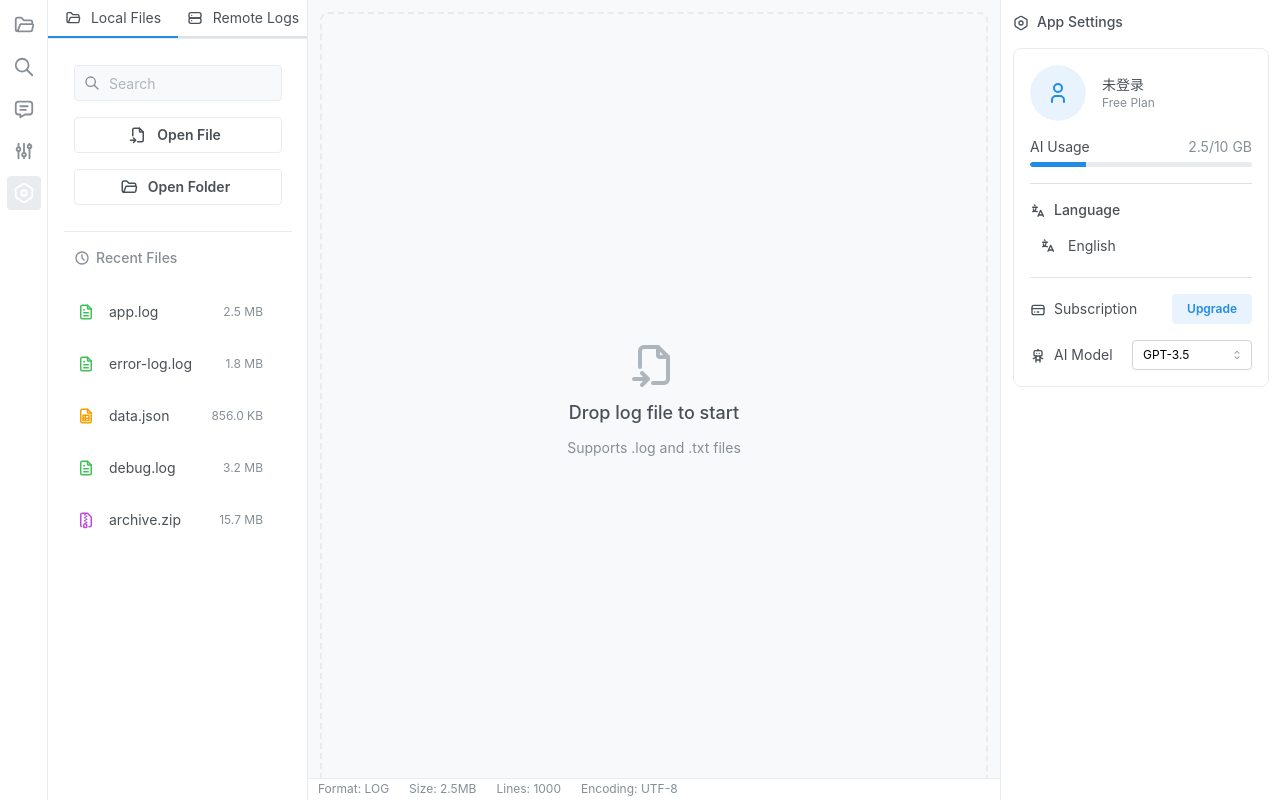
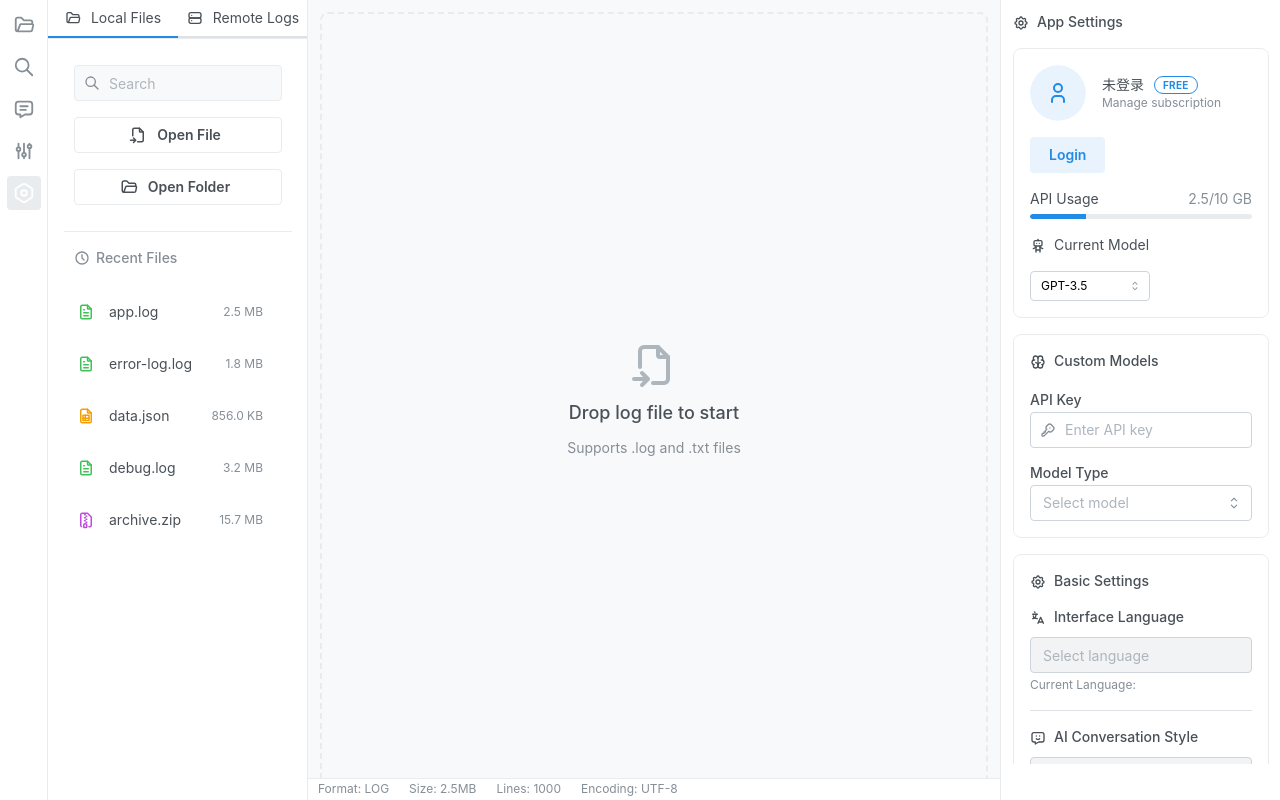
Before and after one commit to pumpkiiinnn/easylog, a React (Vite) app: page / in a window 1280 px wide. Both pictures are taken after a click on the button 23 px from the left and 193 px from the top of the page. Built offline with nearby package versions, Linux system fonts and the light colour scheme.

Commit message:
feat: 完善 i18n

```diff
--- a/src/components/AppSettingsPanel.tsx
+++ b/src/components/AppSettingsPanel.tsx
@@ -1,20 +1,54 @@
-import { Stack, Text, Box, Avatar, Button, TextInput, Select, Paper, Group, Progress, Menu, UnstyledButton, Divider } from '@mantine/core';
+import {
+  Stack,
+  Text,
+  Box,
+  Avatar,
+  Button,
+  TextInput,
+  Select,
+  Paper,
+  Group,
+  Progress,
+  Divider,
+  Switch,
+  Tabs,
+  ActionIcon,
+  Menu,
+  Badge,
+  Tooltip,
+} from '@mantine/core';
+import {
+  IconUser,
+  IconCreditCard,
+  IconRobot,
+  IconLanguage,
+  IconBrandOpenai,
+  IconBrandGoogle,
+  IconBrandAzure,
+  IconKey,
+  IconSettings,
+  IconMessageChatbot,
+  IconBrain,
+  IconChevronRight,
+  IconPlus,
+} from '@tabler/icons-react';
 import { useThemeStore } from '../stores/themeStore';
-import { IconUser, IconCreditCard, IconRobot, IconLanguage, IconChevronDown, IconSettings2 } from '@tabler/icons-react';
 import { useTranslation } from 'react-i18next';
-import LanguageSwitch from './LanguageSwitch';
+import { useLanguageStore } from '../stores/languageStore';
 
 interface User {
   name: string;
   avatar: string;
   isLoggedIn: boolean;
+  subscription: 'free' | 'pro' | 'enterprise';
 }
 
 // 模拟用户数据
 const user: User = {
   name: "未登录",
   avatar: "",
-  isLoggedIn: false
+  isLoggedIn: false,
+  subscription: 'free'
 };
 
 // AI 使用数据
@@ -24,44 +58,124 @@ const aiUsage = {
   unit: 'GB'
 };
 
+const modelProviders = [
+  {
+    value: 'openai',
+    label: 'OpenAI',
+    icon: IconBrandOpenai,
+    models: [
+      { value: 'gpt-4', label: 'GPT-4' },
+      { value: 'gpt-3.5', label: 'GPT-3.5' },
+    ]
+  },
+  {
+    value: 'google',
+    label: 'Google AI',
+    icon: IconBrandGoogle,
+    models: [
+      { value: 'gemini-pro', label: 'Gemini Pro' },
+      { value: 'gemini-ultra', label: 'Gemini Ultra' },
+    ]
+  },
+  {
+    value: 'azure',
+    label: 'Azure OpenAI',
+    icon: IconBrandAzure,
+    models: [
+      { value: 'gpt-4', label: 'GPT-4' },
+      { value: 'gpt-35-turbo', label: 'GPT-3.5 Turbo' },
+    ]
+  },
+];
+
+const languages = [
+  { value: 'zh-CN', label: '简体中文', emoji: '🇨🇳' },
+  { value: 'en-US', label: 'English', emoji: '🇺🇸' },
+  // 可以继续添加其他语言
+];
+
 export default function AppSettingsPanel() {
   const { isDark } = useThemeStore();
   const { t } = useTranslation();
+  const { currentLanguage, setLanguage } = useLanguageStore();
+
+  // 将 conversationStyles 移到组件内部，这样可以使用 t 函数
+  const conversationStyles = [
+    { value: 'professional', label: t('settings.aiStyles.professional') },
+    { value: 'friendly', label: t('settings.aiStyles.friendly') },
+    { value: 'creative', label: t('settings.aiStyles.creative') },
+    { value: 'concise', label: t('settings.aiStyles.concise') },
+  ];
 
   const colors = {
     border: isDark ? '#2C2E33' : '#e9ecef',
-    inputBg: isDark ? '#1A1B1E' : '#f8f9fa',
+    surface: isDark ? '#25262B' : '#fff',
     text: isDark ? '#C1C2C5' : '#495057',
     hover: isDark ? '#2C2E33' : '#f1f3f5',
-    progressTrack: isDark ? '#2C2E33' : '#f1f3f5',
-    cardBg: isDark ? '#25262B' : '#fff',
+  };
+
+  // 获取当前语言的显示信息
+  const getCurrentLanguageDisplay = () => {
+    const currentLang = languages.find(lang => lang.value === currentLanguage);
+    return currentLang ? `${currentLang.emoji} ${currentLang.label}` : '';
   };
 
   return (
-    <Stack gap="md">
+    <Stack gap="md" style={{ overflow: 'auto', maxHeight: 'calc(100vh - 48px)' }}>
       <Text fw={500} size="sm" c={colors.text}>
-        <IconSettings2 size={16} style={{ marginRight: 8, verticalAlign: 'middle' }} />
+        <IconSettings size={16} style={{ marginRight: 8, verticalAlign: 'middle' }} />
         {t('nav.appSettings')}
       </Text>
 
-      <Paper p="md" radius="md" style={{ backgroundColor: colors.cardBg, border: `1px solid ${colors.border}` }}>
+      {/* 用户信息和API使用量 */}
+      <Paper p="md" radius="md" style={{ backgroundColor: colors.surface, border: `1px solid ${colors.border}` }}>
         <Stack gap="md">
-          {/* 用户信息 */}
+          <Group justify="space-between">
             <Group>
               <Avatar size="lg" src={user.avatar} color="blue">
                 <IconUser size={24} />
               </Avatar>
               <Box>
+                <Group gap="xs">
                   <Text size="sm" fw={500}>{user.name}</Text>
-              <Text size="xs" c="dimmed">Free Plan</Text>
+                  <Badge
+                    size="sm"
+                    variant={isDark ? 'light' : 'outline'}
+                    color={user.subscription === 'free' ? 'blue' : 'green'}
+                  >
+                    {t(`settings.subscription.${user.subscription}`)}
+                  </Badge>
+                </Group>
+                <Text size="xs" c="dimmed">{t('settings.subscription.details')}</Text>
               </Box>
             </Group>
+            {!user.isLoggedIn ? (
+              <Button variant="light" size="sm">
+                {t('settings.auth.login')}
+              </Button>
+            ) : (
+              <Menu position="bottom-end" shadow="md">
+                <Menu.Target>
+                  <Button variant="subtle" size="sm">
+                    {t('settings.auth.manage')}
+                  </Button>
+                </Menu.Target>
+                <Menu.Dropdown>
+                  <Menu.Item>{t('settings.auth.profile')}</Menu.Item>
+                  <Menu.Item>{t('settings.auth.billing')}</Menu.Item>
+                  <Menu.Divider />
+                  <Menu.Item color="red">{t('settings.auth.logout')}</Menu.Item>
+                </Menu.Dropdown>
+              </Menu>
+            )}
+          </Group>
 
-          {/* AI 使用量 */}
           <Box>
             <Group justify="space-between" mb={4}>
-              <Text size="sm" c={colors.text}>AI Usage</Text>
-              <Text size="sm" c="dimmed">{aiUsage.used}/{aiUsage.total} {aiUsage.unit}</Text>
+              <Text size="sm" c={colors.text}>{t('settings.apiUsage.title')}</Text>
+              <Text size="sm" c="dimmed">
+                {aiUsage.used}/{aiUsage.total} {aiUsage.unit}
+              </Text>
             </Group>
             <Progress
               value={(aiUsage.used / aiUsage.total) * 100}
@@ -70,36 +184,10 @@ export default function AppSettingsPanel() {
             />
           </Box>
 
-          <Divider />
-
-          {/* 语言设置 */}
-          <Box>
-            <Text size="sm" fw={500} mb="md" c={colors.text}>
-              <IconLanguage size={16} style={{ marginRight: 8, verticalAlign: 'middle' }} />
-              {t('settings.language.title')}
-            </Text>
-            <Box px="xs">
-              <LanguageSwitch />
-            </Box>
-          </Box>
-
-          <Divider />
-
-          {/* 其他设置 */}
-          <Group justify="space-between">
-            <Text size="sm" c={colors.text}>
-              <IconCreditCard size={16} style={{ marginRight: 8, verticalAlign: 'middle' }} />
-              {t('settings.subscription.title')}
-            </Text>
-            <Button variant="light" size="xs">
-              {t('settings.subscription.upgrade')}
-            </Button>
-          </Group>
-
           <Group justify="space-between">
             <Text size="sm" c={colors.text}>
               <IconRobot size={16} style={{ marginRight: 8, verticalAlign: 'middle' }} />
-              {t('settings.aiModel.title')}
+              {t('settings.aiModel.current')}
             </Text>
             <Select
               size="xs"
@@ -113,6 +201,112 @@ export default function AppSettingsPanel() {
           </Group>
         </Stack>
       </Paper>
+
+      {/* 自定义模型设置 */}
+      <Paper p="md" radius="md" style={{ backgroundColor: colors.surface, border: `1px solid ${colors.border}` }}>
+        <Stack gap="md">
+          <Text size="sm" fw={500} c={colors.text}>
+            <IconBrain size={16} style={{ marginRight: 8, verticalAlign: 'middle' }} />
+            {t('settings.customModel.title')}
+          </Text>
+
+          <Stack gap="sm">
+            <TextInput
+              label={t('settings.customModel.apiKey')}
+              placeholder={t('settings.customModel.enterApiKey')}
+              leftSection={<IconKey size={16} />}
+              type="password"
+            />
+
+            <Select
+              label={t('settings.customModel.modelType')}
+              placeholder={t('settings.customModel.selectModel')}
+              data={modelProviders.find(p => p.value === 'openai')?.models || []}
+              itemComponent={({ label }) => (
+                <Group gap="xs">
+                  <IconBrandOpenai size={16} />
+                  <Text size="sm">{label}</Text>
+                </Group>
+              )}
+            />
+          </Stack>
+        </Stack>
+      </Paper>
+
+      {/* 基础设置 */}
+      <Paper p="md" radius="md" style={{ backgroundColor: colors.surface, border: `1px solid ${colors.border}` }}>
+        <Stack gap="md">
+          <Text size="sm" fw={500} c={colors.text}>
+            <IconSettings size={16} style={{ marginRight: 8, verticalAlign: 'middle' }} />
+            {t('settings.basic.title')}
+          </Text>
+
+          {/* 语言设置 */}
+          <Box>
+            <Text size="sm" fw={500} mb="xs" c={colors.text}>
+              <IconLanguage size={16} style={{ marginRight: 8, verticalAlign: 'middle' }} />
+              {t('settings.language.title')}
+            </Text>
+            <Select
+              value={currentLanguage}
+              onChange={(value) => value && setLanguage(value)}
+              data={languages}
+              placeholder={t('settings.language.selectLanguage')}
+              itemComponent={({ label, emoji }) => (
+                <Group gap="xs">
+                  <Text size="sm">{emoji}</Text>
+                  <Text size="sm">{label}</Text>
+                </Group>
+              )}
+              styles={{
+                input: {
+                  backgroundColor: colors.hover,
+                }
+              }}
+              rightSectionWidth={70}
+              rightSection={
+                <Text size="sm" c="dimmed" pr="xs">
+                  {languages.find(lang => lang.value === currentLanguage)?.emoji}
+                </Text>
+              }
+            />
+            <Text size="xs" c="dimmed" mt={4}>
+              {t('settings.language.current')}: {getCurrentLanguageDisplay()}
+            </Text>
+          </Box>
+
+          <Divider />
+
+          {/* AI 对话风格 */}
+          <Box>
+            <Text size="sm" fw={500} mb="xs" c={colors.text}>
+              <IconMessageChatbot size={16} style={{ marginRight: 8, verticalAlign: 'middle' }} />
+              {t('settings.aiStyles.title')}
+            </Text>
+            <Select
+              data={conversationStyles}
+              defaultValue="professional"
+              styles={{
+                input: {
+                  backgroundColor: colors.hover,
+                }
+              }}
+            />
+          </Box>
+
+          {/* 其他设置选项 */}
+          <Stack gap="xs">
+            <Switch
+              label={t('settings.basic.autoSave')}
+              description={t('settings.basic.autoSaveDescription')}
+            />
+            <Switch
+              label={t('settings.basic.telemetry')}
+              description={t('settings.basic.telemetryDescription')}
+            />
+          </Stack>
+        </Stack>
+      </Paper>
     </Stack>
   );
 }
--- a/src/i18n/locales/en-US.ts
+++ b/src/i18n/locales/en-US.ts
@@ -116,15 +116,21 @@ export default {
     fontSize: 'Font Size',
     lineHeight: 'Line Height',
     language: {
-      title: 'Language',
+      title: 'Interface Language',
       current: 'Current Language',
+      selectLanguage: 'Select language',
     },
     subscription: {
       title: 'Subscription',
       upgrade: 'Upgrade',
+      free: 'Free',
+      pro: 'Pro',
+      enterprise: 'Enterprise',
+      details: 'Manage subscription',
     },
     aiModel: {
       title: 'AI Model',
+      current: 'Current Model',
     },
     logColors: {
       error: 'Error Color',
@@ -132,7 +138,41 @@ export default {
       info: 'Info Color',
       debug: 'Debug Color',
       trace: 'Trace Color'
-    }
+    },
+    auth: {
+      login: 'Login',
+      logout: 'Logout',
+      manage: 'Manage Account',
+      profile: 'Profile',
+      billing: 'Billing',
+    },
+    apiUsage: {
+      title: 'API Usage',
+      remaining: 'Remaining',
+    },
+    customModel: {
+      title: 'Custom Models',
+      provider: 'Provider',
+      selectProvider: 'Select provider',
+      apiKey: 'API Key',
+      enterApiKey: 'Enter API key',
+      modelType: 'Model Type',
+      selectModel: 'Select model',
+    },
+    basic: {
+      title: 'Basic Settings',
+      autoSave: 'Auto Save',
+      autoSaveDescription: 'Automatically save chat history and settings',
+      telemetry: 'Usage Data Collection',
+      telemetryDescription: 'Help us improve (excludes conversation content)',
+    },
+    aiStyles: {
+      title: 'AI Conversation Style',
+      professional: 'Professional',
+      friendly: 'Friendly',
+      creative: 'Creative',
+      concise: 'Concise',
+    },
   },
   bottomMenu: {
     format: 'Format',
--- a/src/i18n/locales/zh-CN.ts
+++ b/src/i18n/locales/zh-CN.ts
@@ -116,8 +116,9 @@ export default {
     fontSize: '字体大小',
     lineHeight: '行高',
     language: {
-      title: '语言',
+      title: '界面语言',
       current: '当前语言',
+      selectLanguage: '选择语言',
     },
     subscription: {
       title: '订阅计划',
@@ -132,7 +133,50 @@ export default {
       info: '信息颜色',
       debug: '调试颜色',
       trace: '追踪颜色'
-    }
+    },
+    auth: {
+      login: '登录',
+      logout: '退出登录',
+      manage: '管理账户',
+      profile: '个人资料',
+      billing: '账单信息',
+    },
+    subscription: {
+      free: '免费版',
+      pro: '专业版',
+      enterprise: '企业版',
+      details: '管理订阅计划',
+    },
+    apiUsage: {
+      title: 'API 使用量',
+      remaining: '剩余额度',
+    },
+    customModel: {
+      title: '自定义模型',
+      provider: '模型提供商',
+      selectProvider: '选择提供商',
+      apiKey: 'API 密钥',
+      enterApiKey: '输入 API 密钥',
+      modelType: '模型类型',
+      selectModel: '选择模型',
+    },
+    basic: {
+      title: '基础设置',
+      autoSave: '自动保存',
+      autoSaveDescription: '自动保存对话历史和设置',
+      telemetry: '使用数据收集',
+      telemetryDescription: '帮助我们改进产品（不包含对话内容）',
+    },
+    aiStyles: {
+      title: 'AI 对话风格',
+      professional: '专业',
+      friendly: '友好',
+      creative: '创意',
+      concise: '简洁',
+    },
+    aiModel: {
+      current: '当前模型',
+    },
   },
   bottomMenu: {
     format: '格式',
```
Lines whose indentation alone changed are shown as unchanged.
